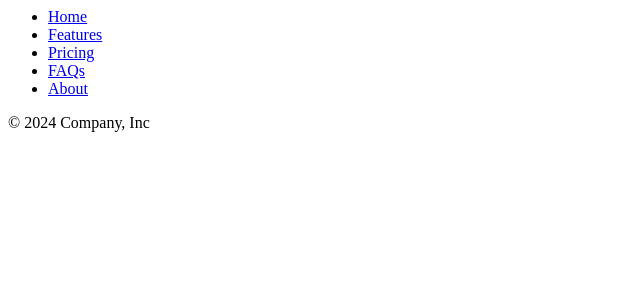
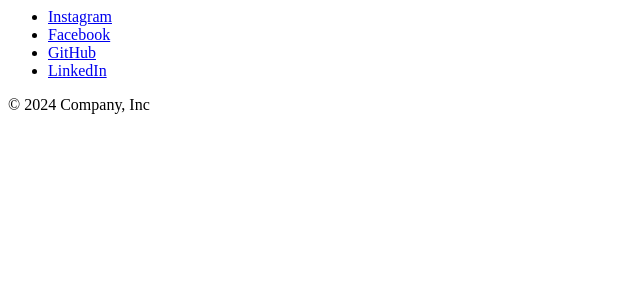
Before and after one commit to Immuhammadfaizan/careers-website, a Flask app: template templates/footer.html in a window 1280 px wide. Shown: the top 300 px of the page, without its empty margins (0-640 px from the left). Run offline with Flask 3, Linux system fonts and the light colour scheme; the template is opened without the code that fills it, so the values that code supplies are empty.

Commit message:
Set footers, and app.py. Added a new database.py for dynamic data config.

```diff
--- a/app.py
+++ b/app.py
@@ -1,43 +1,18 @@
 from flask import Flask, render_template, jsonify
+from database import load_the_jobs
+
 app = Flask(__name__)
-
-job_data = [
-  {
-    "id": 1,
-    "title": "Automation Engineer",
-    "location": "Lahore, Pakistan",
-    "salary": "PKR 10,00,000",
-  },
-
-  {
-    "id": 2,
-    "title": "Software Engineer",
-    "location": "Karachi, Pakistan",
-    "salary": "PKR 12,00,000",
-  },
-
-  {
-    "id": 3,
-    "title": "Data Engineer",
-    "location": "Islamabad, Pakistan",
-  },
-
-  {
-    "id": 4,
-    "title": "Web Developer",
-    "location": "Lahore, Pakistan",
-    "salary": "PKR 20,00,000",
-  },
-]
 
 @app.route('/')
 def hello_world():
-  return render_template('home.html', job_data=job_data,
+  jobs = load_the_jobs()
+  return render_template('home.html', job_data=jobs,
                         company_name='Faiziz')
 
 @app.route('/api/jobs')
 def list_jobs():
-  return jsonify(job_data)
+  jobs = load_the_jobs()
+  return jsonify(jobs)
 
 if __name__ == '__main__':
   app.run(host = '0.0.0.0',  debug = True)
--- /dev/null
+++ b/database.py
@@ -0,0 +1,21 @@
+from sqlalchemy import create_engine, text
+import os
+
+DB_USERNAME = os.getenv('DB_USERNAME')
+DB_PASSWORD = os.getenv('DB_PASSWORD')
+DB_HOSTNAME = '127.0.0.1'
+DB_NAME = 'careersoncloud'
+
+engine_URL = f'mysql+pymysql://{DB_USERNAME}:{DB_PASSWORD}@{DB_HOSTNAME}/{DB_NAME}?charset=utf8mb4'
+
+engine = create_engine(engine_URL)
+
+def load_the_jobs():
+  with engine.connect() as conn:
+    result = conn.execute(text('select * from jobs'))
+
+    jobs = []
+    for row in result.all():
+      jobs.append(dict(row))
+
+    return jobs
--- a/templates/footer.html
+++ b/templates/footer.html
@@ -1,12 +1,20 @@
 <div class="container">
   <footer class="py-3 my-4">
     <ul class="nav justify-content-center border-bottom pb-3 mb-3">
-      <li class="nav-item"><a href="#" class="nav-link px-2 text-body-secondary">Home</a></li>
-      <li class="nav-item"><a href="#" class="nav-link px-2 text-body-secondary">Features</a></li>
-      <li class="nav-item"><a href="#" class="nav-link px-2 text-body-secondary">Pricing</a></li>
-      <li class="nav-item"><a href="#" class="nav-link px-2 text-body-secondary">FAQs</a></li>
-      <li class="nav-item"><a href="#" class="nav-link px-2 text-body-secondary">About</a></li>
-    </ul>
+
+      <li class="nav-item"><a href="https://www.instagram.com/faiziz___/"
+        class="nav-link px-2 text-body-secondary">Instagram</a></li>
+
+      <li class="nav-item"><a href="https://www.facebook.com/farshad3137/"
+        class="nav-link px-2 text-body-secondary">Facebook</a></li>
+
+      <li class="nav-item"><a href="https://github.com/Immuhammadfaizan/careers-website"
+        class="nav-link px-2 text-body-secondary">GitHub</a></li>
+
+      <li class="nav-item"><a href="https://www.linkedin.com/in/muhammad-faizan-7299431b1/"
+        class="nav-link px-2 text-body-secondary">LinkedIn</a></li>
+
+      </ul>
     <p class="text-center text-body-secondary">&copy; 2024 Company, Inc</p>
   </footer>
 </div>
```
